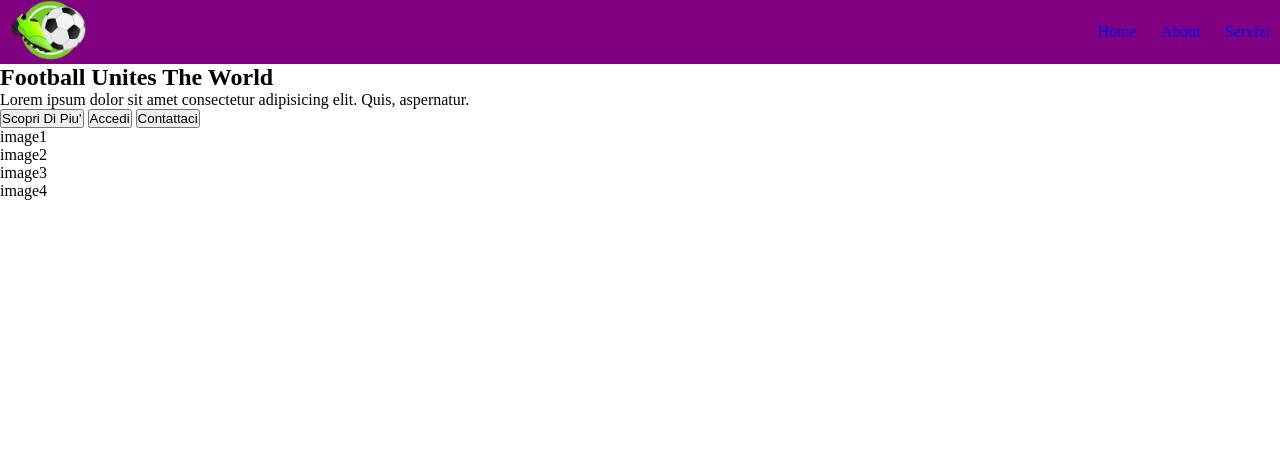
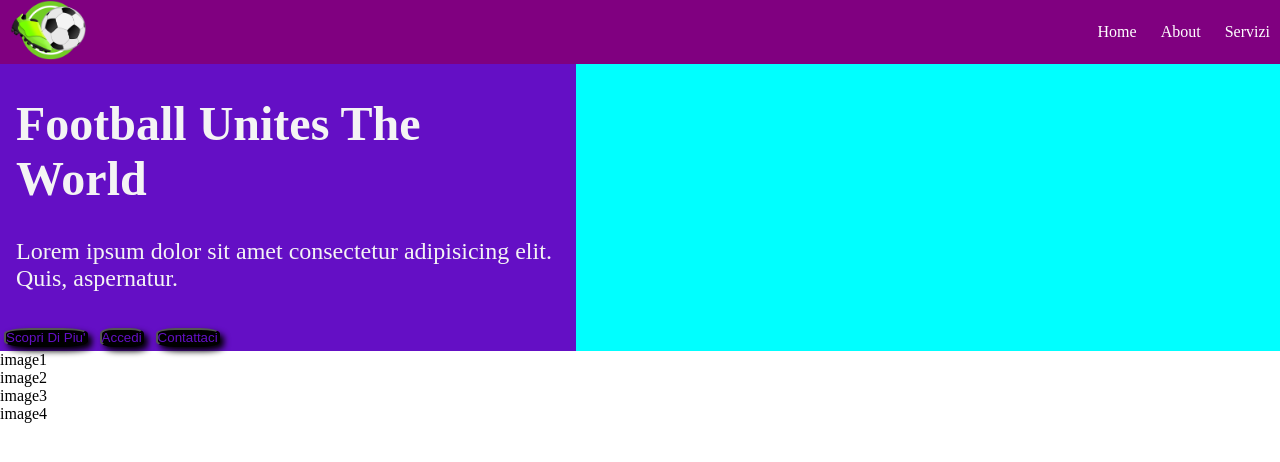
Before and after one commit to Pharkos/U2-W2-D3-EPIC-SASS, a plain HTML site: page index.html in a window 1280 px wide. Drawn offline with Linux system fonts and the light colour scheme.

Commit message:
Playing With SASS

```diff
--- a/styles.scss
+++ b/styles.scss
@@ -13,9 +13,11 @@ header {
   }
 
   nav ul li {
+    a {
+      color: $primary-color;
+    }
     display: inline-block;
     margin: 10px;
-    color: $primary-color;
   }
 
   nav img {
@@ -26,11 +28,33 @@ header {
 
 .inner-container {
   display: flex;
+  background-color: $bg-hero-color;
 
   .hero-content {
     width: 45%;
+    h1 {
+      font-size: 3rem;
+      color: $texthero-color;
+      margin: 2rem 1rem;
+    }
+
+    p {
+      font-size: 1.5rem;
+      font-weight: 500;
+      color: $texthero-color;
+      margin: 2rem 1rem;
+    }
+
+    button {
+      background-color: black;
+      margin: 4px;
+      border-radius: 30%;
+      box-shadow: 4px 4px 6px black;
+      color: $bg-hero-color;
+    }
   }
   .hero-media {
+    background-color: aqua;
     width: 55%;
   }
 }
```
Also changed, not shown: assets/css/styles.css, assets/dist/css/styles.min.css, 2 other files.
